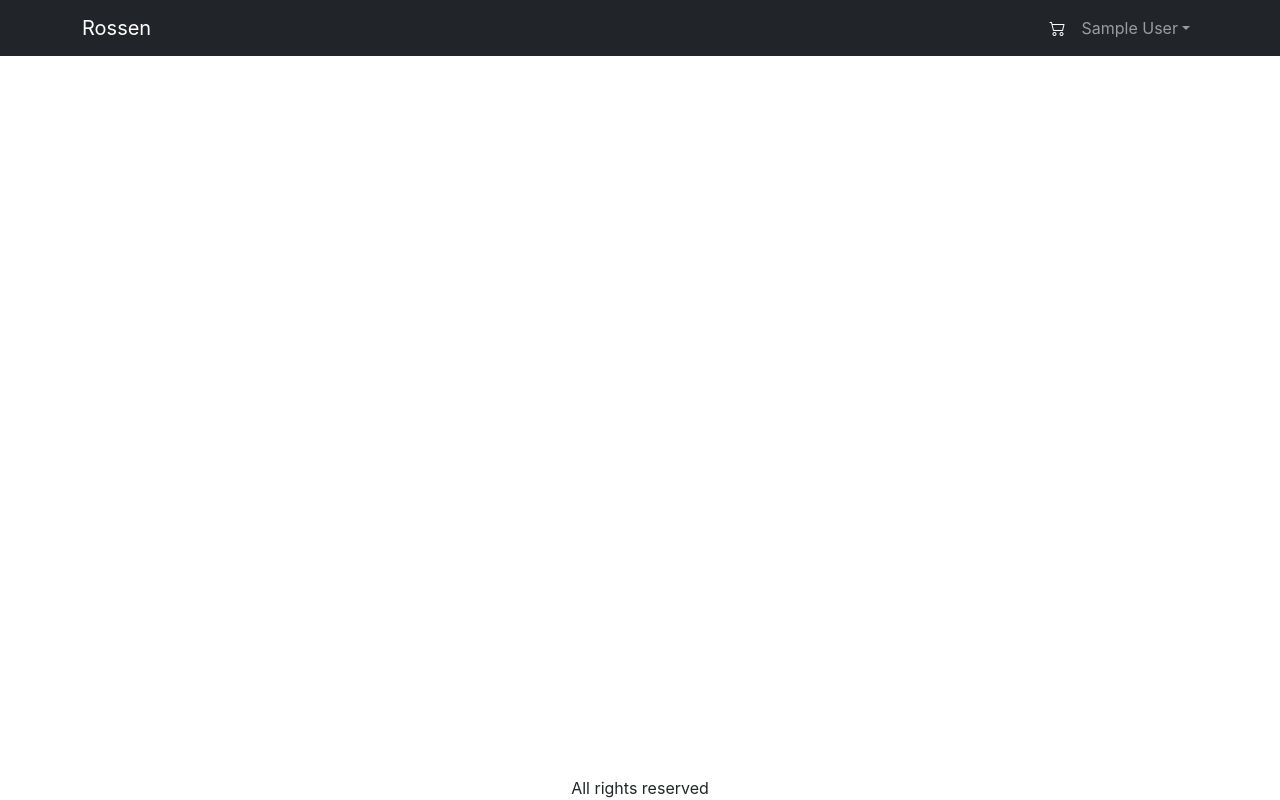
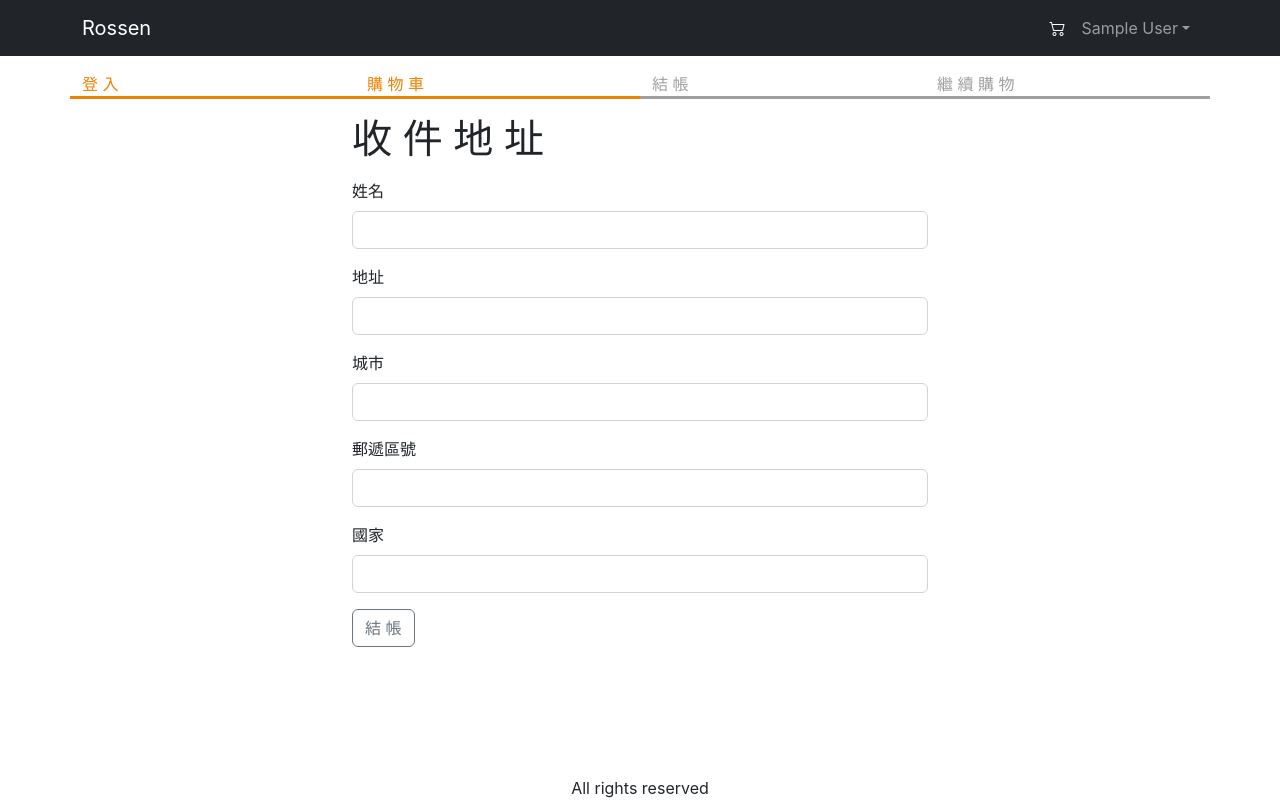
Before and after one commit to Rossen27/React-Bootstrap, a React (Create React App) app in the folder frontend/: page /shipping in a window 1280 px wide. Built offline with nearby package versions, Linux system fonts and the light colour scheme; sample sign-in values are in the browser's storage.

Commit message:
建立收貨資料頁面
1. 建立收貨表格
2. 儲存收貨資料
3. 增加確認頁面

```diff
--- a/frontend/src/App.js
+++ b/frontend/src/App.js
@@ -10,9 +10,10 @@ import Badge from 'react-bootstrap/Badge';
 import Container from 'react-bootstrap/Container';
 import { LinkContainer } from 'react-router-bootstrap';
 import { useContext } from 'react';
-import {Store} from './Store';
+import { Store } from './Store';
 import CartScreen from './screens/CartScreen';
 import SigninScreen from './screens/SigninScreen';
+import ShippingAddressScreen from './screens/ShippingAddressScreen';
 
 function App() {
   const { state, dispatch: ctxDispatch } = useContext(Store);
@@ -21,6 +22,7 @@ function App() {
   const signoutHandler = () => {
     ctxDispatch({ type: 'USER_SIGNOUT' });
     localStorage.removeItem('userInfo');
+    localStorage.removeItem('shippingAddress');
   }
   return (
     <BrowserRouter>
@@ -77,6 +79,7 @@ function App() {
               <Route path="/product/:slug" element={<ProductScreen />} />
               <Route path="/cart" element={<CartScreen />} />
               <Route path="/signin" element={<SigninScreen />} />
+              <Route path="/shipping" element={<ShippingAddressScreen />} />
               <Route path="/" element={<HomeScreen />} />
             </Routes>
           </Container>
--- a/frontend/src/Store.js
+++ b/frontend/src/Store.js
@@ -8,6 +8,9 @@ const initialState = {
       : null,
 
   cart: {
+    shippingAddress: localStorage.getItem('shippingAddress')
+      ? JSON.parse(localStorage.getItem('shippingAddress'))
+      : {},
     cartItems: localStorage.getItem('cartItems')
       ? JSON.parse(localStorage.getItem('cartItems'))
       : [],
@@ -37,11 +40,23 @@ function reducer(state, action) {
     }
     case 'USER_SIGNIN':
       return {...state, userInfo: action.payload };
-      case 'USER_SIGNOUT':
-        return {
-          ...state,
-          userInfo: null,
-        };
+    case 'USER_SIGNOUT':
+      return {
+        ...state,
+        userInfo: null,
+        cart: {
+          cartItems: [],
+          shippingAddress: {}
+        },
+      };
+    case 'SAVE_SHIPPING_ADDRESS':
+      return {
+        ...state,
+        cart: {
+          ...state.cart,
+          shippingAddress: action.payload,
+        },
+      };
     default:
       return state;
   }
--- /dev/null
+++ b/frontend/src/components/CheckoutSteps.js
@@ -0,0 +1,14 @@
+import React from 'react';
+import Row from 'react-bootstrap/Row';
+import Col from 'react-bootstrap/Col';
+
+export default function CheckoutSteps(props) {
+  return (
+    <Row className="checkout-steps">
+      <Col className={props.step1 ? 'active' : ''}>登 入</Col>
+      <Col className={props.step2 ? 'active' : ''}>購 物 車</Col>
+      <Col className={props.step3 ? 'active' : ''}>結 帳</Col>
+      <Col className={props.step4 ? 'active' : ''}>繼 續 購 物</Col>
+    </Row>
+  );
+}
--- a/frontend/src/index.css
+++ b/frontend/src/index.css
@@ -54,3 +54,13 @@ main {
 .small-container {
   max-width: 600px;
 }
+
+/* TODO : src\components\CheckoutSteps.js */
+.checkout-steps > div {
+  border-bottom: 0.2rem solid #a0a0a0;
+  color: #a0a0a0;
+}
+.checkout-steps > div.active {
+  border-bottom: 0.2rem solid #f08000;
+  color: #f08000;
+}
--- /dev/null
+++ b/frontend/src/screens/ShippingAddressScreen.js
@@ -0,0 +1,105 @@
+import React, { useContext, useEffect, useState } from 'react'
+import { Helmet } from 'react-helmet-async';
+import Form from 'react-bootstrap/Form';
+import Button from 'react-bootstrap/esm/Button';
+import { useNavigate } from 'react-router-dom';
+import { Store } from '../Store';
+import CheckoutSteps from '../components/CheckoutSteps';
+
+export default function ShippingAddressScreen() {
+  const navigate = useNavigate();
+  const { state, dispatch: ctxDispatch } = useContext(Store);
+  const {
+    userInfo,
+    cart: { shippingAddress },
+  } = state;
+  const [fullName, setFullName] = useState(shippingAddress.fullName || '');
+  const [address, setAddress] = useState(shippingAddress.address || '');
+  const [city, setCity] = useState(shippingAddress.city || '');
+  const [postalCode, setPostalCode] = useState(shippingAddress.postalCode || '');
+  useEffect(() => {
+    if (!userInfo) {
+      navigate('/signin?redirect=/shipping');
+    }
+  }, [userInfo, navigate]);
+  const [country, setCountry] = useState(shippingAddress.country || '');
+  const submitHandler = (e) => {
+      e.preventDefault();
+      ctxDispatch({
+        type: 'SAVE_SHIPPING_ADDRESS',
+        payload: {
+          fullName,
+          address,
+          city,
+          postalCode,
+          country,
+        },
+      });
+      localStorage.setItem(
+        'shippingAddress',
+        JSON.stringify({
+          fullName,
+          address,
+          city,
+          postalCode,
+          country,
+        })
+      );
+      navigate('/payment');
+    };
+  return <div>
+      <Helmet>
+        <title> 收 件 地 址 </title>
+      </Helmet>
+      <CheckoutSteps step1 step2></CheckoutSteps>
+      <div className='container small-container'>
+      <h1 className='my-3'> 收 件 地 址 </h1>
+      <Form onSubmit={submitHandler}>
+      <Form.Group className='mb-3' controId='fullName'>
+        <Form.Label>姓名</Form.Label>
+        <Form.Control
+        value={fullName}
+        onChange={(e) => setFullName(e.target.value)}
+        required
+        />
+        </Form.Group>
+        <Form.Group className='mb-3' controlId='address'>
+          <Form.Label>地址</Form.Label>
+          <Form.Control
+          value={address}
+          onChange={(e) => setAddress(e.target.value)}
+          required
+          />
+        </Form.Group>
+        <Form.Group className='mb-3' controlId='city'>
+        <Form.Label>城市</Form.Label>
+          <Form.Control
+          value={city}
+          onChange={(e) => setCity(e.target.value)}
+          required
+          />
+        </Form.Group>
+        <Form.Group className='mb-3' controlId='postalCode'>
+        <Form.Label>郵遞區號</Form.Label>
+          <Form.Control
+          value={postalCode}
+          onChange={(e) => setPostalCode(e.target.value)}
+          required
+          />
+        </Form.Group>
+        <Form.Group className='mb-3' controlId='country'>
+        <Form.Label>國家</Form.Label>
+          <Form.Control
+          value={country}
+          onChange={(e) => setCountry(e.target.value)}
+          required
+          />
+        </Form.Group>
+        <div className='mb-3'>
+          <Button type='submit' variant="outline-secondary"> 結 帳 </Button>
+        </div>
+      </Form>
+      </div>
+
+    </div>;
+}
```
Also changed, not shown: 1 other file (tests, documents, lock files or other folders).
